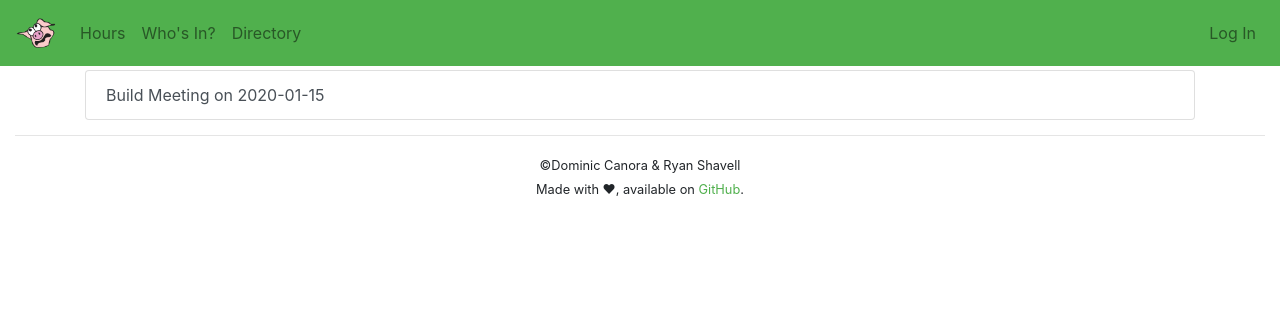
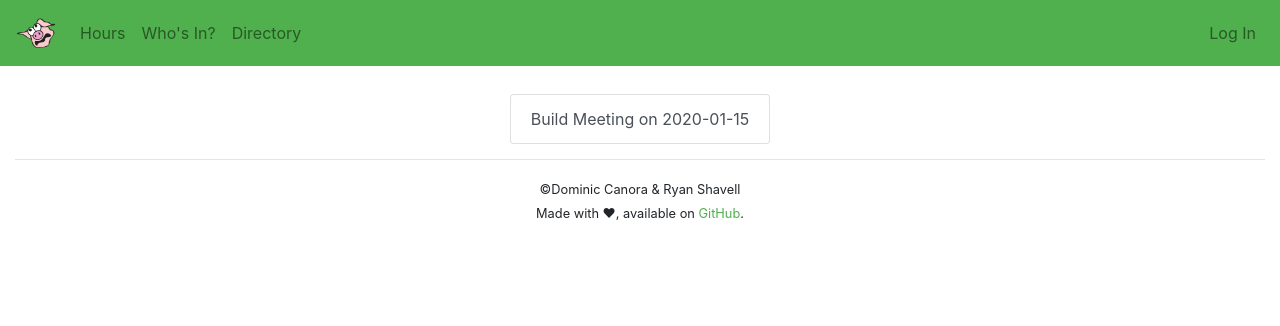
Before and after one commit to FRC-1902/pigpen, a Django app: page /meetings/ in a window 1280 px wide. Shown: the top 326 px of the page. Run offline with Django 3.2, Linux system fonts and the light colour scheme; tables that the repository leaves empty hold one stand-in row (values such as "Sample post"); some libraries are stand-ins or nearby versions.

Commit message:
Make meetings page 1% less ugly

```diff
--- a/teammanager/templates/teammanager/meetings.html
+++ b/teammanager/templates/teammanager/meetings.html
@@ -1,11 +1,13 @@
 {% extends 'teammanager/base.html' %}
 
 {% block content %}
-  <div class="container">
-    <div class="list-group">
-      {% for meeting in meetings %}
-        <a href="{% url "teammanager:meeting" id=meeting.id %}" class="list-group-item list-group-item-action">{{ meeting }}</a>
-      {% endfor %}
+    <br>
+    <div class="d-flex flex-row justify-content-center">
+      <div class="p-0 list-group">
+        {% for meeting in meetings %}
+          <a href="{% url "teammanager:meeting" id=meeting.id %}"
+             class="list-group-item list-group-item-action">{{ meeting }}</a>
+        {% endfor %}
+      </div>
     </div>
-  </div>
 {% endblock %}
--- a/teammanager/views/attendance.py
+++ b/teammanager/views/attendance.py
@@ -45,7 +45,7 @@ def meeting_breakdown(request, id):
 
 
 def meetings(request):
-    meetings = Meeting.objects.all().order_by("date")
+    meetings = Meeting.objects.all().order_by("date").reverse()
     return render(request, "teammanager/meetings.html", {"meetings": meetings})
 
 
```
